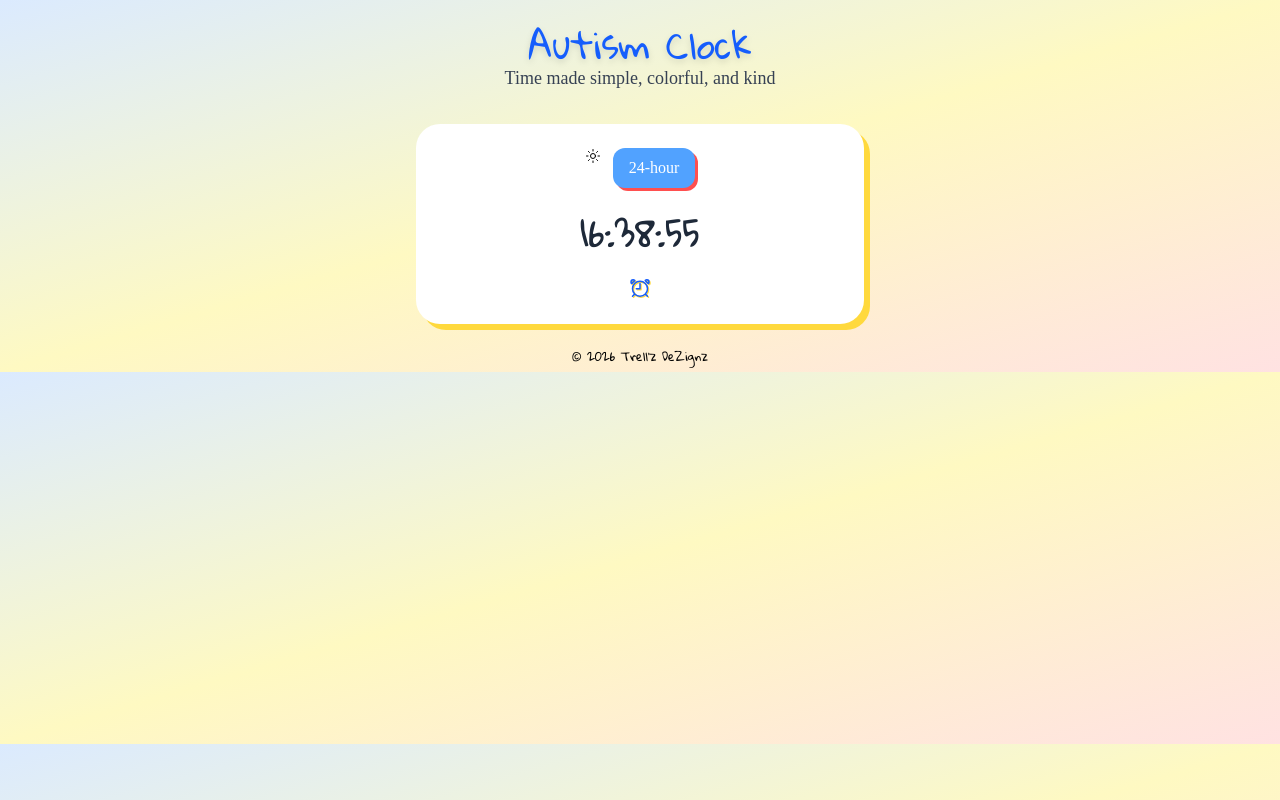
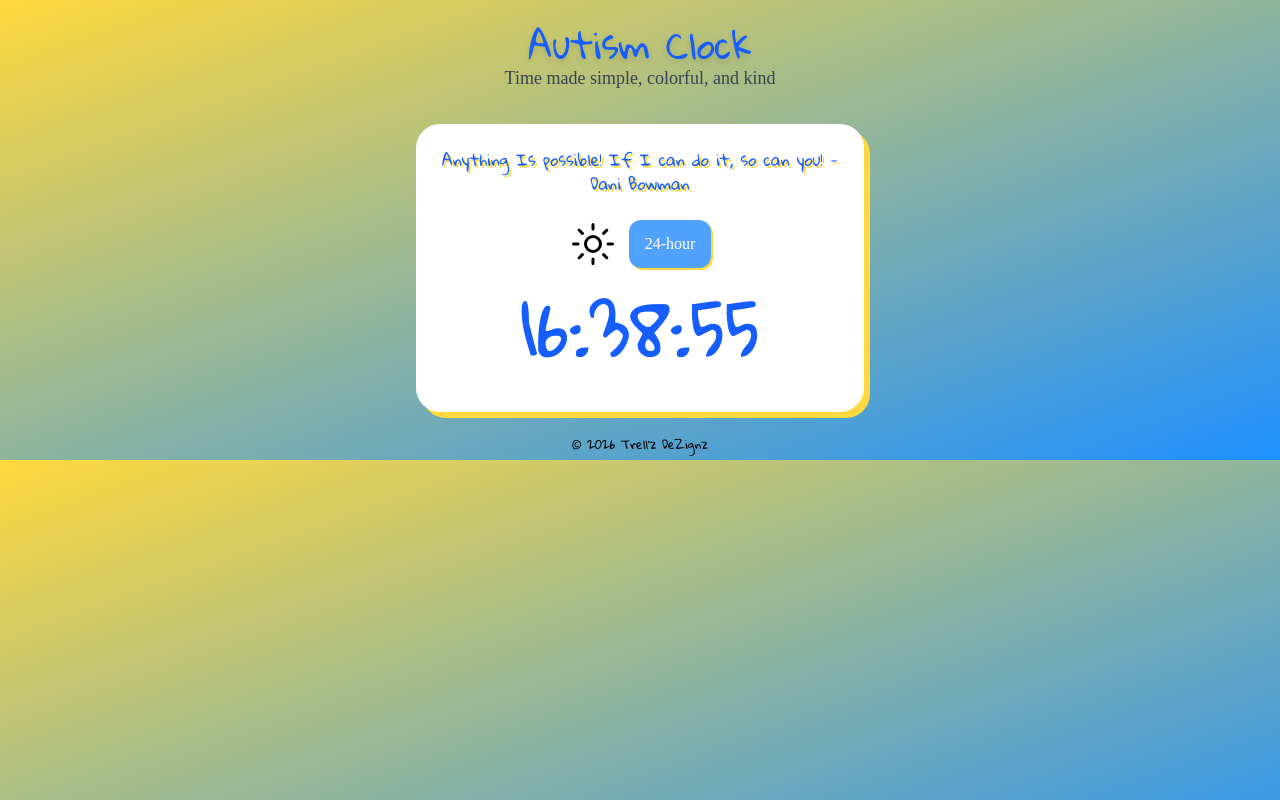
Before and after one commit to CartrellSmith/autism-digital-timekeeper, a plain HTML site: page index.html in a window 1280 px wide. Drawn offline with nearby package versions, Linux system fonts and the light colour scheme.

Commit message:
Changed Design

```diff
--- a/index.html
+++ b/index.html
@@ -22,32 +22,39 @@
 
     <main class="max-w-md mx-auto bg-white p-6 rounded-3xl shadow-[6px_6px_0_#FFD93D]">
 
-        <section class="flex justify-center gap-3 mb-6">
+        <section class="flex justify-center">
+            <p
+            class="text-center text-blue-600 drop-shadow-[2px_2px_0_#FFD93D]">
+            Anything Is possible! If I can do it, so can you!
+            - Dani Bowman
+            </p>
+        </section>
+
+        <section class="flex justify-center gap-3 mb-6 mt-6">
             <ion-icon
             id="modeIcon"
-            name="sunny-outline"></ion-icon>
+            name="sunny-outline"
+            class="w-12 h-12">
+            </ion-icon>
             <button
             id="hourModeBtn"
-            class="px-4 py-2 bg-blue-400 text-white rounded-xl font-[Caveat] shadow-[3px_3px_0_#FF4F4F]">
+            class="px-4 py-2 bg-blue-400 text-white rounded-xl font-[Caveat]
+            shadow-[2px_2px_0_#FFD93D] transition-all duration-300
+            hover:-translate-y-1 hover:shadow-[5px_5px_0_#FFD93D]">
             </button>
             <ion-icon
             id="nightIcon"
-            name="moon-outline"></ion-icon>
+            name="moon-outline"
+            class="w-12 h-12">
+            </ion-icon>
         </section>
 
         <section class="text-center mb-6 flex justify-center">
             <div
-            class="text-4xl text-gray-800 flex justify-center"
+            class="text-7xl text-blue-600 flex justify-center"
             id="clock-display">
                 00:00:00
             </div>
-        </section>
-
-        <section class="flex justify-center">
-            <ion-icon
-            name="alarm-outline"
-            class="text-2xl text-blue-600 drop-shadow-[1px_1px_0_#FFD93D]">
-        </ion-icon>
         </section>
 
     </main>
--- a/script.js
+++ b/script.js
@@ -42,15 +42,19 @@
             const { hours } = this.getNow();
             const modeIcon = document.getElementById(`modeIcon`);
             const nightIcon = document.getElementById(`nightIcon`);
-
             const isDay = hours >= 6 && hours < 18;
+            const body = document.body;
 
             if (isDay) {
                 modeIcon.setAttribute(`name`, `sunny-outline`);
                 nightIcon.classList.add(`hidden`);
+                body.classList.add(`day-mode`);
+                body.classList.remove(`night-mode`);
             } else {
                 modeIcon.setAttribute(`name`, `moon-outline`);
                 nightIcon.classList.remove(`hidden`);
+                body.classList.add(`night-mode`);
+                body.classList.remove(`day-mode`);
             }
         },
 
--- a/styles.css
+++ b/styles.css
@@ -1,3 +1,13 @@
 body {
     font-family: "Gloria Hallelujah", cursive;
 }
+
+.day-mode {
+    background: linear-gradient(to bottom right, #FFD93D, #1E90FF);
+    transition: background 0.8s ease-in-out;
+}
+
+.night-mode {
+    background: linear-gradient(to bottom right, #2B2B2B, #4B2E83);
+    transition: background 0.8s ease-in-out;
+}
```
